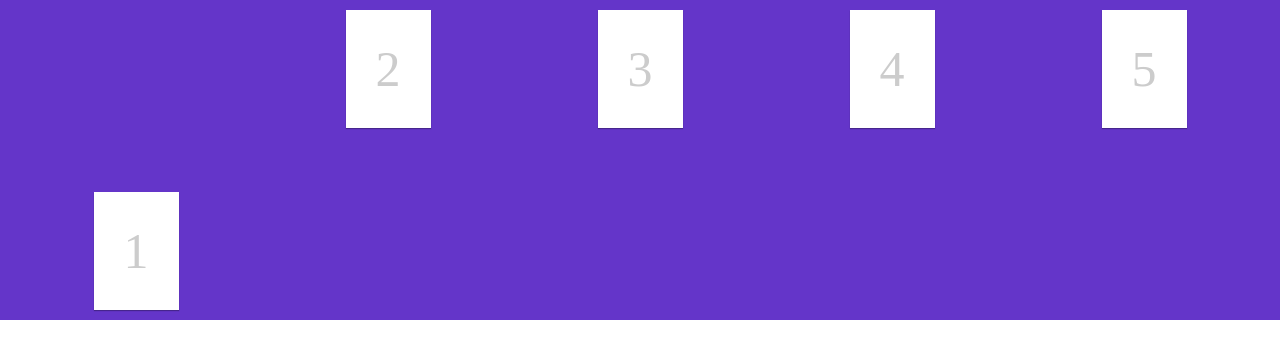
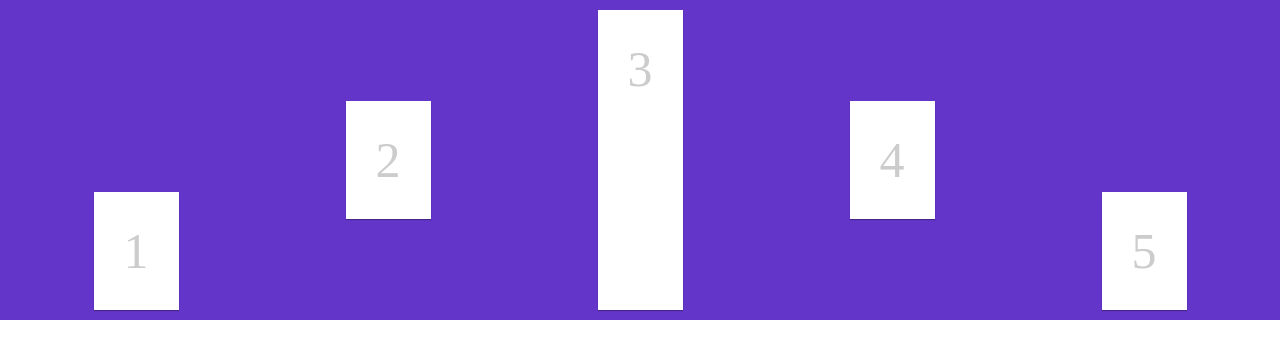
Before and after one commit to xiaobin1204/flexbox, a website: page index.html in a window 1280 px wide. Drawn offline with Linux system fonts and the light colour scheme.

Commit message:
单独给项目设置对齐方式

```diff
--- a/styles/style.css
+++ b/styles/style.css
@@ -9,3 +9,15 @@
 .item-1 {
   align-self: flex-end;
 }
+.item-2 {
+  align-self: center;
+}
+.item-3 {
+  align-self: stretch;
+}
+.item-4 {
+  align-self: center;
+}
+.item-5 {
+  align-self: flex-end;
+}
```
